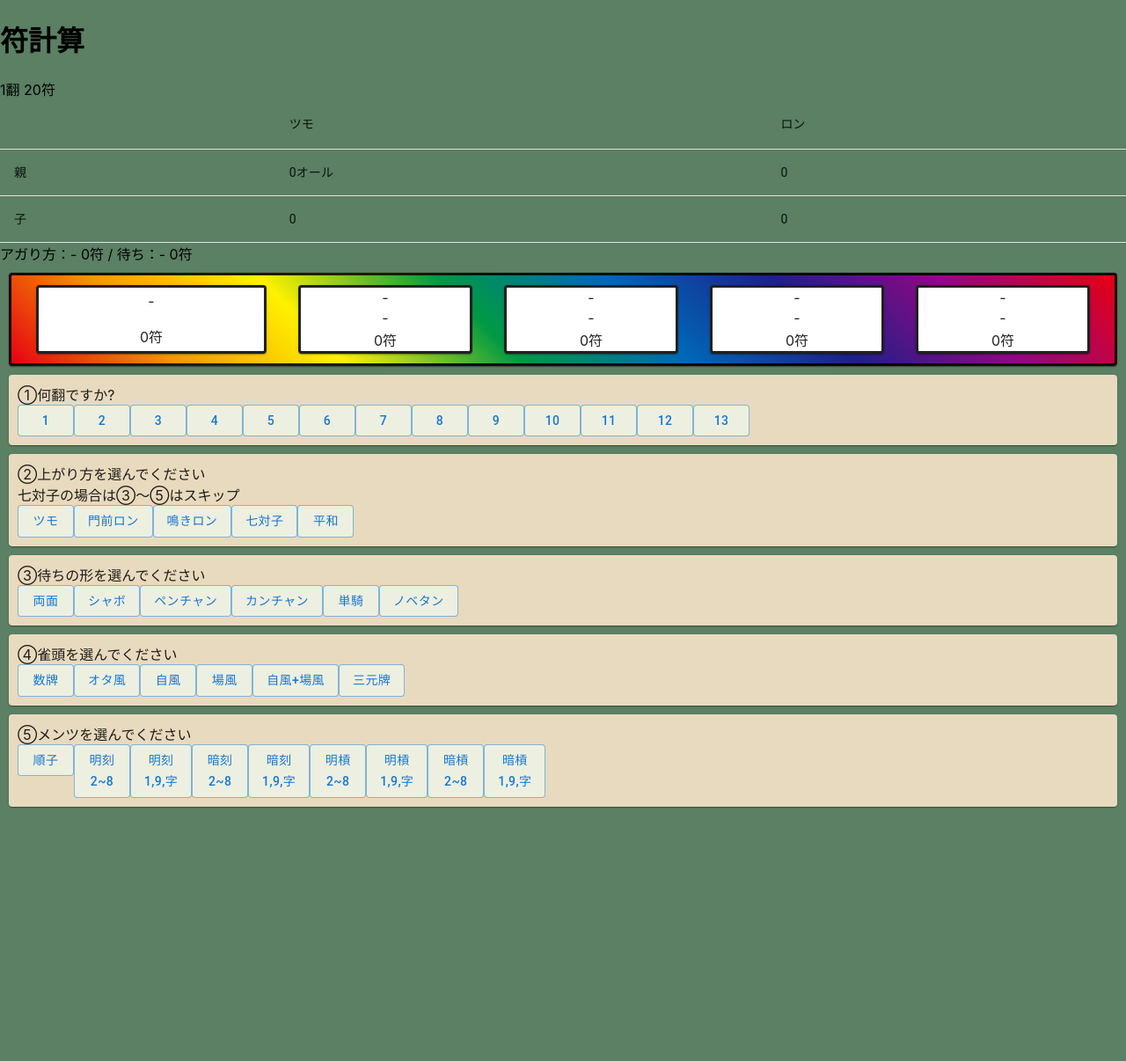
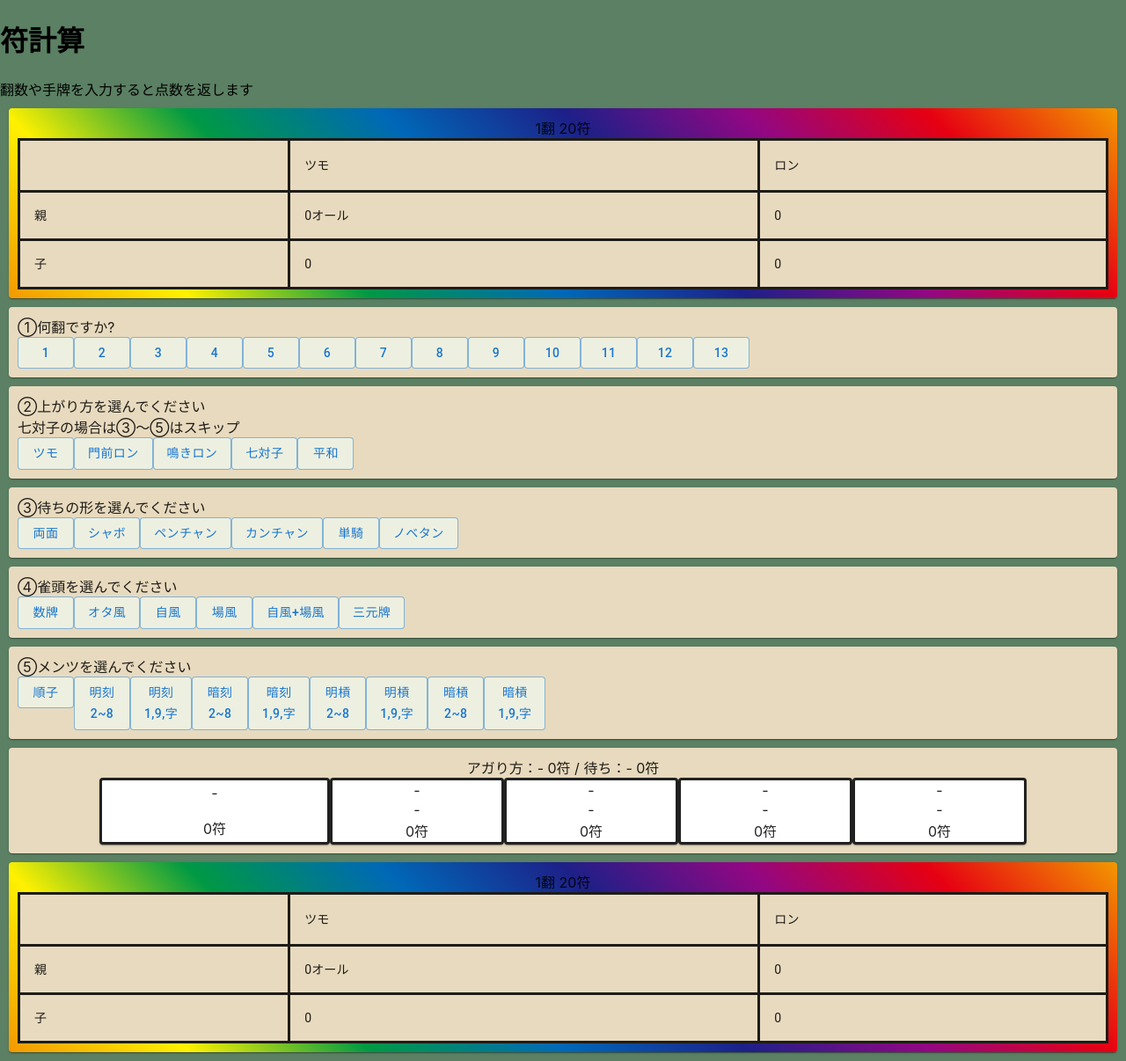
Before and after one commit to daichihirano/mahjong-calculator, a React (Create React App) app: page / in a window 1280 px wide. Shown: the whole page at 88% size. Before the commit the page ends 927 px from the top, so only its background shows below. Built offline with nearby package versions, Linux system fonts and the light colour scheme.

Commit message:
得点表に色の追加

```diff
--- a/src/App.css
+++ b/src/App.css
@@ -5,14 +5,13 @@
   justify-content:space-around;
   align-items: center;
   border: solid ;
-
 }
 
 .hand-head {
   display:flex;
   flex-direction:column;
   width:20vw;
-  height:90%;
+  height:70px;
   justify-content:space-around;
   align-items: center;
   align-content: space-around;
@@ -23,9 +22,22 @@
   display:flex;
   flex-direction:column;
   width:15vw;
-  height:90%;
+  height:70px;
   justify-content:space-around;
   align-items: center;
   align-content: space-around;
   border: solid ;
 }
+
+.rainbow {
+  animation:bgchange 0.5s ease infinite;
+}
+@keyframes bgchange{
+  0%   {background:linear-gradient(45deg, #E60012 0%, #F39800 14%, #FFF100 28%, #009944 43%, #0068B7 57%, #1D2088 71%, #920783 85%, #E60012 100%)}
+  17%  {background:linear-gradient(45deg,  #F39800 0%, #FFF100 14%, #009944 28%, #0068B7 43%, #1D2088 57%, #920783 71%, #E60012 85%, #F39800 100%)}
+  34%  {background:linear-gradient(45deg,  #FFF100 0%, #009944 14%, #0068B7 28%, #1D2088 43%, #920783 57%, #E60012 71%, #F39800 85%, #FFF100 100%)}
+  51%  {background:linear-gradient(45deg,  #009944 0%, #0068B7 14%, #1D2088 28%, #920783 43%, #E60012 57%, #F39800 71%, #FFF100 85%, #009944 100%)}
+  68%  {background:linear-gradient(45deg,  #0068B7 0%, #1D2088 14%, #920783 28%, #E60012 43%, #F39800 57%, #FFF100 71%, #009944 85%, #0068B7 100%)}
+  85%  {background:linear-gradient(45deg,  #1D2088 0%, #920783 14%, #E60012 28%, #F39800 43%, #FFF100 57%, #009944 71%, #0068B7 85%, #1D2088 100%)}
+  100%  {background:linear-gradient(45deg, #920783 0%, #E60012 14%, #F39800 28%, #FFF100 43%, #009944 57%, #0068B7 71%, #1D2088 85%, #920783 100%)}
+}
--- a/src/App.tsx
+++ b/src/App.tsx
@@ -37,9 +37,27 @@ import { styled } from '@mui/system';
 const StyledPaper = styled(Paper)({
   margin:'10px',
   padding:'10px',
-  background:'linear-gradient(45deg, #E60012 0%, #F39800 14%, #FFF100 28%, #009944 43%, #0068B7 57%, #1D2088 71%, #920783 85%, #E60012 100%)',
+  background:'#E8DABE',
 });
-
+const PointTableStyledPaper = styled(Paper)({
+  margin:'10px',
+  padding:'10px',
+  background:'#E8DABE',
+});
+const FlexColumnStyledBox = styled(Box)({
+  display:'flex',
+  flexDirection:'column',
+  justifyContent:'center',
+  alignItems:'center',
+  alignContent:'center',
+})
+const FlexRowStyledBox = styled(Box)({
+  display:'flex',
+  flexDirection:'row',
+  justifyContent:'center',
+  alignItems:'center',
+  alignContent:'center',
+})
 function App() {
 
   interface Mentsu {
@@ -84,8 +102,6 @@ function App() {
     fu:0
   }
 
-
-
   const [basePoint, setBasePoint] = useState(1)
   const [subPoint, setSubPoint] = useState(emptyWin)
   const [sumSubPoint, setSumSubPoint] = useState(20)
@@ -96,55 +112,44 @@ function App() {
   const [head, setHead] = useState(emptyHead);
   const [wait, setWait] = useState(emptyWait);
 
-
   return (
     <div>
       <h1>符計算</h1>
       <div>
+        翻数や手牌を入力すると点数を返します
+      </div>
+      <PointTableStyledPaper className='rainbow'>
+        <FlexColumnStyledBox>
+        <div>
           {basePoint}翻  {sumSubPoint}符
         </div>
-
-      <TableContainer>
+          <TableContainer sx={{backgroundColor:'#E8DABE'}}>
             <Table>
               <TableHead>
-            <TableRow>
-              <TableCell></TableCell>
-              <TableCell>ツモ</TableCell>
-              <TableCell>ロン</TableCell>
+                <TableRow sx={{borderBottom:'solid', borderTop:'solid'}}>
+                  <TableCell sx={{borderLeft:'solid'}}></TableCell>
+                  <TableCell sx={{borderLeft:'solid'}}>ツモ</TableCell>
+                  <TableCell sx={{borderLeft:'solid', borderRight:'solid'}}>ロン</TableCell>
                 </TableRow>
               </TableHead>
               <TableBody>
-            <TableRow>
-              <TableCell>親</TableCell>
-              <TableCell>{pointTableParent[sumSubPoint][basePoint]['tsumo']}オール</TableCell>
-              <TableCell>{pointTableParent[sumSubPoint][basePoint]['ron']}</TableCell>
+                <TableRow sx={{borderBottom:'solid'}}>
+                  <TableCell sx={{borderLeft:'solid'}}>親</TableCell>
+                  <TableCell sx={{borderLeft:'solid'}}>{pointTableParent[sumSubPoint][basePoint]['tsumo']}オール</TableCell>
+                  <TableCell sx={{borderLeft:'solid', borderRight:'solid'}}>{pointTableParent[sumSubPoint][basePoint]['ron']}</TableCell>
                 </TableRow>
-            <TableRow>
-              <TableCell>子</TableCell>
-              <TableCell>{pointTableChild[sumSubPoint][basePoint]['tsumo']}</TableCell>
-              <TableCell>{pointTableChild[sumSubPoint][basePoint]['ron']}</TableCell>
+                <TableRow sx={{borderBottom:'solid'}}>
+                  <TableCell sx={{borderLeft:'solid'}}>子</TableCell>
+                  <TableCell sx={{borderLeft:'solid'}}>{pointTableChild[sumSubPoint][basePoint]['tsumo']}</TableCell>
+                  <TableCell sx={{borderLeft:'solid', borderRight:'solid'}}>{pointTableChild[sumSubPoint][basePoint]['ron']}</TableCell>
                 </TableRow>
               </TableBody>
             </Table>
           </TableContainer>
-      <div>
-      アガり方：{subPoint.name}  {subPoint.fu}符 / 待ち：{wait.name}  {wait.fu}符
-      </div>
+        </FlexColumnStyledBox>
+      </PointTableStyledPaper>
 
-      <StyledPaper className='hand'>
-        <Paper className='hand-head' >
-          <div>{head.name}</div>
-          <div>{""}</div>
-          <div>{head.fu+"符"}</div>
-        </Paper>
-        {mentsuList.map((mentsu, key)=>(
-          <Paper className='hand-mentsu' key={key}>
-            <div>{mentsu.name}</div>
-            <div>{mentsu.type}</div>
-            <div>{mentsu.fu + "符"}</div>
-          </Paper>
-        ))}
-      </StyledPaper>
+
       <pointContext.Provider value={{basePoint, setBasePoint}}>
       <sumSubPointContext.Provider value={{sumSubPoint, setSumSubPoint}}>
       <subPointContext.Provider value={{subPoint, setSubPoint}}>
@@ -162,8 +167,60 @@ function App() {
       </subPointContext.Provider>
       </sumSubPointContext.Provider>
       </pointContext.Provider>
+      <StyledPaper >
+        <FlexColumnStyledBox>
+        <div>
+          アガり方：{subPoint.name}  {subPoint.fu}符 / 待ち：{wait.name}  {wait.fu}符
         </div>
-
+        <div>
+          <FlexRowStyledBox>
+            <Paper className='hand-head' >
+              <div>{head.name}</div>
+              <div>{""}</div>
+              <div>{head.fu+"符"}</div>
+            </Paper>
+          {mentsuList.map((mentsu, key)=>(
+            <Paper className='hand-mentsu' key={key}>
+              <div>{mentsu.name}</div>
+              <div>{mentsu.type}</div>
+              <div>{mentsu.fu + "符"}</div>
+            </Paper>
+          ))}
+          </FlexRowStyledBox>
+        </div>
+        </FlexColumnStyledBox>
+      </StyledPaper>
+      <PointTableStyledPaper className='rainbow'>
+        <FlexColumnStyledBox>
+        <div>
+          {basePoint}翻  {sumSubPoint}符
+        </div>
+          <TableContainer sx={{backgroundColor:'#E8DABE'}}>
+            <Table>
+              <TableHead>
+                <TableRow sx={{borderBottom:'solid', borderTop:'solid'}}>
+                  <TableCell sx={{borderLeft:'solid'}}></TableCell>
+                  <TableCell sx={{borderLeft:'solid'}}>ツモ</TableCell>
+                  <TableCell sx={{borderLeft:'solid', borderRight:'solid'}}>ロン</TableCell>
+                </TableRow>
+              </TableHead>
+              <TableBody>
+                <TableRow sx={{borderBottom:'solid'}}>
+                  <TableCell sx={{borderLeft:'solid'}}>親</TableCell>
+                  <TableCell sx={{borderLeft:'solid'}}>{pointTableParent[sumSubPoint][basePoint]['tsumo']}オール</TableCell>
+                  <TableCell sx={{borderLeft:'solid', borderRight:'solid'}}>{pointTableParent[sumSubPoint][basePoint]['ron']}</TableCell>
+                </TableRow>
+                <TableRow sx={{borderBottom:'solid'}}>
+                  <TableCell sx={{borderLeft:'solid'}}>子</TableCell>
+                  <TableCell sx={{borderLeft:'solid'}}>{pointTableChild[sumSubPoint][basePoint]['tsumo']}</TableCell>
+                  <TableCell sx={{borderLeft:'solid', borderRight:'solid'}}>{pointTableChild[sumSubPoint][basePoint]['ron']}</TableCell>
+                </TableRow>
+              </TableBody>
+            </Table>
+          </TableContainer>
+        </FlexColumnStyledBox>
+      </PointTableStyledPaper>
+    </div>
   );
 }
 
```
Lines whose indentation alone changed are shown as unchanged.
